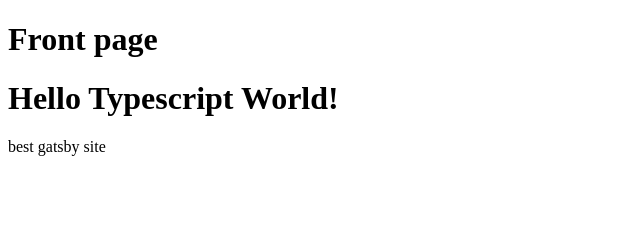
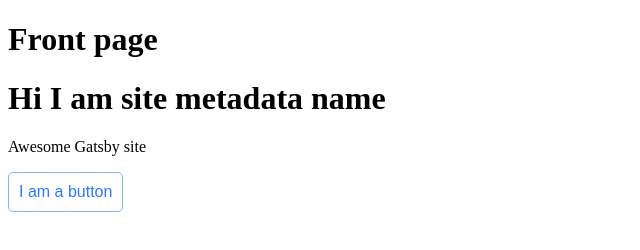
Before and after one commit to TeemuKoivisto/simple-gatsby-typescript-blog, a Gatsby site: page / in a window 1280 px wide. Shown: the whole page, without its empty margins (0-640 px from the left). Built offline with nearby package versions, Linux system fonts and the light colour scheme; Gatsby itself is replaced by a stand-in of ours.

Commit message:
Add styled-components with defaultTheme & Button from my other project

```diff
--- a/gatsby-config.js
+++ b/gatsby-config.js
@@ -1,9 +1,9 @@
 module.exports = {
   siteMetadata: {
-    name: `Hello Typescript World!`,
-    tagline: `best gatsby site`
+    name: 'Hi I am site metadata name',
+    tagline: 'Awesome Gatsby site'
   },
   plugins: [
-    `gatsby-plugin-typescript`,
+    'gatsby-plugin-typescript',
   ],
 }
--- a/package.json
+++ b/package.json
@@ -17,6 +17,7 @@
     "gatsby-plugin-typescript": "^2.0.0",
     "react": "^16.5.2",
     "react-dom": "^16.5.2",
+    "styled-components": "^3.4.10",
     "typescript": "^3.1.3"
   }
 }
--- /dev/null
+++ b/src/elements/Button.tsx
@@ -0,0 +1,20 @@
+// import * as React from 'react'
+import styled from '../theme/styled'
+
+export const Button = styled.button`
+  background-color: ${({ theme }) => theme.color.white };
+  border: 1px solid ${({ theme }) => theme.color.secondary };
+  border-radius: 5px;
+  color: ${({ theme }) => theme.color.primary };
+  cursor: pointer;
+  font-size: ${({ theme }) => theme.fontSize.small };
+  max-width: 150px;
+  padding: 10px 10px 10px 10px;
+  text-decoration: none;
+  &:hover {
+    background-color: ${({ theme }) => theme.color.primary};
+    box-shadow: 2px 2px #039be569;
+    color: ${({ theme }) => theme.color.white };
+  }
+  transition: 0.1s all;
+`
--- /dev/null
+++ b/src/interfaces/theme.ts
@@ -0,0 +1,40 @@
+export interface IThemeColor {
+  textLight: string
+  textDark: string
+  bg: string
+  white: string
+  primary: string
+  secondary: string
+  danger: string
+}
+
+export interface ISize {
+  borderWidth?: string
+  fontSize?: string
+  height?: string
+  margin?: string
+  padding?: string
+  width?: string
+}
+
+export type ThemeSizeTypes = 'small' | 'medium' | 'large'
+
+export interface IThemeSizes {
+  small: ISize
+  medium: ISize
+  large: ISize
+}
+
+export interface ITheme {
+  color: IThemeColor
+  button: {
+    sizes: IThemeSizes
+  }
+  fontSize: {
+    small: string
+    medium: string
+    large: string
+    xlarge: string
+    largeIcon: string
+  }
+}
--- /dev/null
+++ b/src/layouts/DefaultLayout.tsx
@@ -0,0 +1,10 @@
+import * as React from 'react'
+import { ThemeProvider } from 'styled-components'
+
+import { defaultTheme } from '../theme/defaultTheme'
+
+export const DefaultLayout = ({ children }) => (
+  <ThemeProvider theme={defaultTheme}>
+    { children }
+  </ThemeProvider>
+)
--- a/src/pages/index.tsx
+++ b/src/pages/index.tsx
@@ -1,5 +1,8 @@
 import * as React from 'react'
 import { graphql } from 'gatsby'
+
+import { DefaultLayout } from '../layouts/DefaultLayout'
+import { Button } from '../elements/Button'
 
 interface IFrontPageProps {
   data: IFrontPageQuery
@@ -22,11 +25,14 @@ export default class FrontPage extends React.PureComponent<IFrontPageProps> {
   render() {
     const { name, tagline } = this.graphqlProps.site.siteMetadata
     return (
-      <div>
-        <h1>Front page</h1>
-        <h1>{name}</h1>
-        <p>{tagline}</p>
-      </div>
+      <DefaultLayout>
+        <div>
+          <h1>Front page</h1>
+          <h1>{name}</h1>
+          <p>{tagline}</p>
+          <Button>I am a button</Button>
+        </div>
+      </DefaultLayout>
     )
   }
 }
--- /dev/null
+++ b/src/theme/defaultTheme.ts
@@ -0,0 +1,39 @@
+import { ITheme } from '../interfaces/theme'
+
+export const defaultTheme : ITheme = {
+  color: {
+    textLight: '#666',
+    textDark: '#222',
+    bg: '#fff',
+    white: '#fff',
+    primary: '#2979FF',
+    secondary: '#82B1FF',
+    danger: '#e93e2e'
+  },
+  button: {
+    sizes: {
+      small: {
+        fontSize: '14px',
+        height: '30px',
+        padding: '0 8px',
+      },
+      medium: {
+        fontSize: '16px',
+        height: '40px',
+        padding: '0 12px',
+      },
+      large: {
+        fontSize: '18px',
+        height: '50px',
+        padding: '0 16px',
+      },
+    }
+  },
+  fontSize: {
+    small: '16px',
+    medium: '18px',
+    large: '24px',
+    xlarge: '40px',
+    largeIcon: '50px'
+  },
+}
--- /dev/null
+++ b/src/theme/styled.ts
@@ -0,0 +1,14 @@
+import * as styledComponents from 'styled-components'
+
+import { ITheme } from '../interfaces/theme'
+
+const {
+  default: styled,
+  css,
+  injectGlobal,
+  keyframes,
+  ThemeProvider
+} = styledComponents as styledComponents.ThemedStyledComponentsModule<ITheme>
+
+export { css, injectGlobal, keyframes, ThemeProvider }
+export default styled
```
Also changed, not shown: 1 other file.
